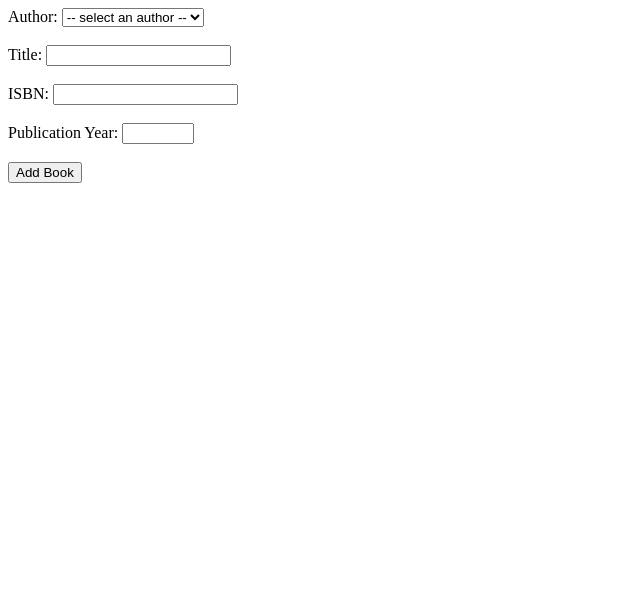
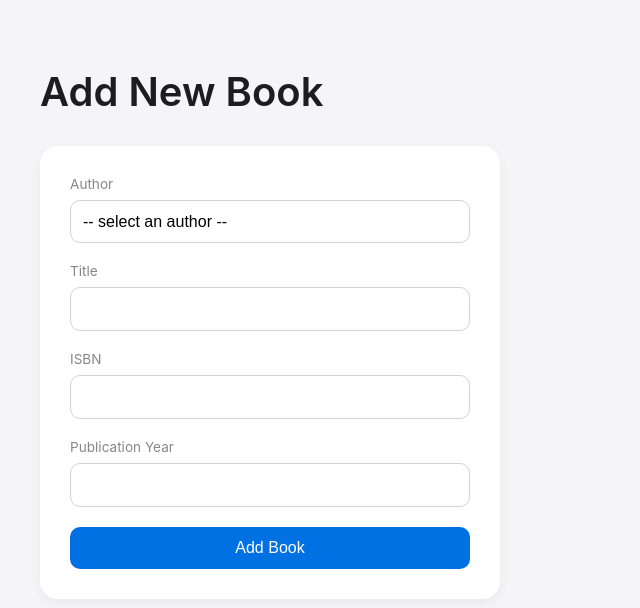
Before and after one commit to MarkusPrivat/book-alchemy, a Flask app: page /add_book in a window 1280 px wide. Shown: the top 608 px of the page, without its empty margins (0-640 px from the left). Run offline with Flask 3, Linux system fonts and the light colour scheme; data comes from the database, SQL or seed files in the repository.

Commit message:
update add book&author

```diff
--- a/static/style.css
+++ b/static/style.css
@@ -53,3 +53,57 @@ h1 { font-weight: 600; font-size: 2.5rem; margin-bottom: 30px; }
     font-size: 0.9rem;
     color: #86868b;
 }
+
+.form-container {
+    background: #ffffff;
+    padding: 30px;
+    border-radius: 18px;
+    box-shadow: 0 4px 12px rgba(0,0,0,0.05);
+    max-width: 400px;
+    margin-top: 20px;
+}
+
+.form-group {
+    margin-bottom: 20px;
+}
+
+label {
+    display: block;
+    font-size: 0.85rem;
+    color: #86868b;
+    margin-bottom: 8px;
+}
+
+input {
+    width: 100%;
+    padding: 12px;
+    border: 1px solid #d2d2d7;
+    border-radius: 10px;
+    box-sizing: border-box;
+    font-size: 1rem;
+}
+
+button {
+    background-color: #0071e3;
+    color: white;
+    padding: 12px 20px;
+    border: none;
+    border-radius: 10px;
+    font-size: 1rem;
+    cursor: pointer;
+    width: 100%;
+}
+
+button:hover {
+    background-color: #0077ed;
+}
+
+select {
+    width: 100%;
+    padding: 12px;
+    border: 1px solid #d2d2d7;
+    border-radius: 10px;
+    background-color: white;
+    font-size: 1rem;
+    appearance: none;
+}
--- a/templates/add_book.html
+++ b/templates/add_book.html
@@ -4,26 +4,40 @@
     <title>Add Book</title>
     <meta charset="UTF-8">
     <meta name="viewport" content="width=device-width, initial-scale=1.0">
-    <meta http-equiv="X-UA-Compatible" content="ie=edge">
+    <link rel="stylesheet" href="{{ url_for('static', filename='style.css') }}">
 </head>
 <body>
+    <h1>Add New Book</h1>
 
-<form action="/add_book" method="POST">
-    <label  for="author_id">Author:</label>
-    <select id="author_id" name="author_id">
-        <option hidden disabled selected value> -- select an author -- </option>
-        {% for author in authors %}
-        <option value="{{ author.id }}">{{ author.name }}</option>
-        {% endfor %}
-    </select><br><br>
-    <label for="title">Title:</label>
-    <input type="text" id="title" name="title" required><br><br>
-    <label for="isbn">ISBN:</label>
-    <input type="text" id="isbn" name="isbn" required><br><br>
-    <label for="publication_year">Publication Year:</label>
-    <input type="number" id="publication_year" name="publication_year" min="0" max="2100" required><br><br>
-    <input type="submit" value="Add Book">
-</form>
+    <div class="form-container">
+        <form action="/add_book" method="POST">
+            <div class="form-group">
+                <label for="author_id">Author</label>
+                <select id="author_id" name="author_id" required>
+                    <option hidden disabled selected value=""> -- select an author -- </option>
+                    {% for author in authors %}
+                    <option value="{{ author.id }}">{{ author.name }}</option>
+                    {% endfor %}
+                </select>
+            </div>
 
+            <div class="form-group">
+                <label for="title">Title</label>
+                <input type="text" id="title" name="title" required>
+            </div>
+
+            <div class="form-group">
+                <label for="isbn">ISBN</label>
+                <input type="text" id="isbn" name="isbn" required>
+            </div>
+
+            <div class="form-group">
+                <label for="publication_year">Publication Year</label>
+                <input type="number" id="publication_year" name="publication_year" min="0" max="2100" required>
+            </div>
+
+            <button type="submit">Add Book</button>
+        </form>
+    </div>
 </body>
 </html>
```
Also changed, not shown: templates/add_author.html (+20 -10 lines).
